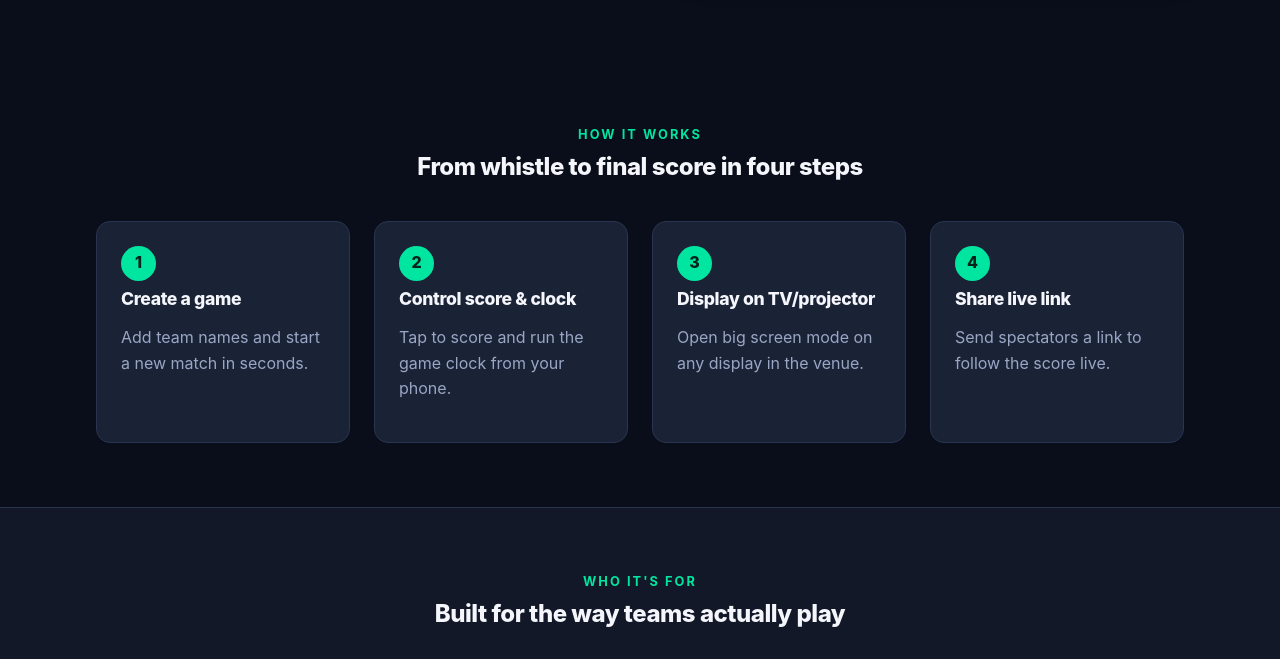
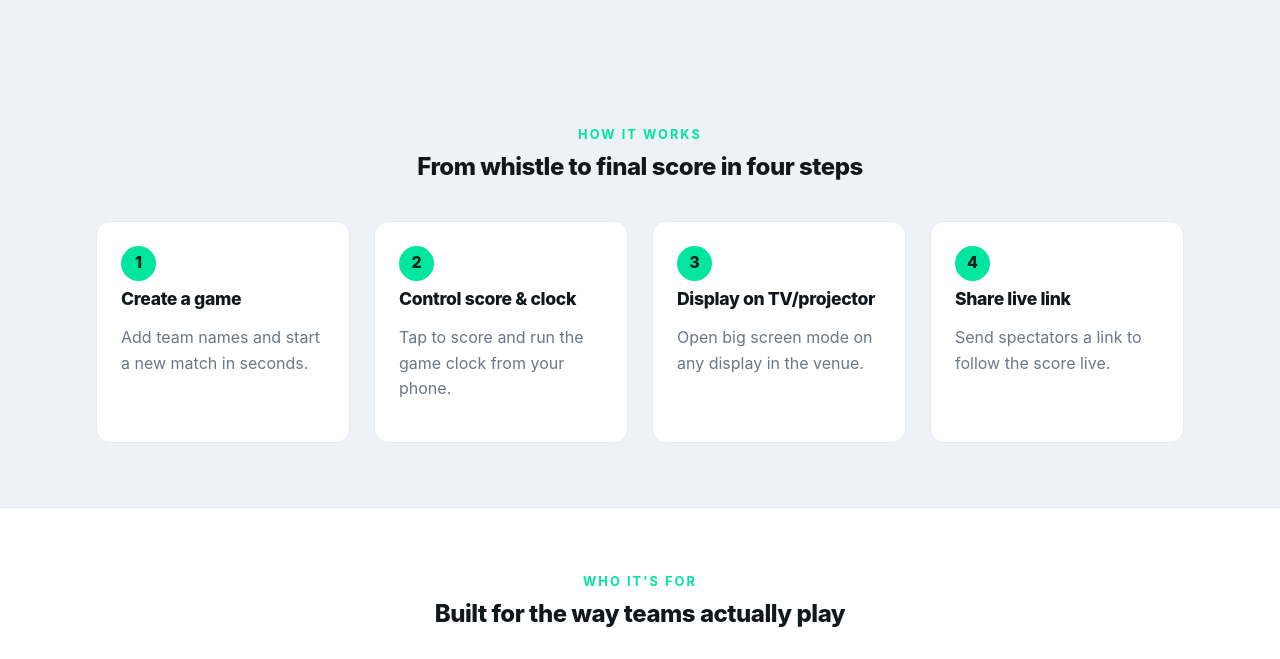
Before and after one commit to sneat-co/gameboard, an Astro site in the folder landings/: page / in a window 1280 px wide. Shown: the part 441-1100 px from the top of the page. Built offline with nearby package versions, Linux system fonts and the light colour scheme; Astro itself is replaced by a stand-in of ours.

Commit message:
feat(landings): map palette to shared tokens (light chrome)

```diff
--- a/landings/src/styles/global.css
+++ b/landings/src/styles/global.css
@@ -1,23 +1,23 @@
 :root {
-  /* Scoreboard-inspired dark palette */
-  --color-bg: #0a0e1a;
-  --color-bg-elevated: #121828;
-  --color-surface: #1a2236;
-  --color-border: #2a3450;
-  --color-text: #f4f6fb;
-  --color-text-muted: #9aa6c4;
+  /* Mapped onto shared tokens (design/tokens.css) */
+  --color-bg: var(--gb-bg);
+  --color-bg-elevated: var(--gb-surface);
+  --color-surface: var(--gb-surface);
+  --color-border: var(--gb-border);
+  --color-text: var(--gb-ink);
+  --color-text-muted: var(--gb-muted);
 
-  --color-accent: #00e5a0;
-  --color-accent-strong: #00c489;
-  --color-score: #ffd23f;
-  --color-danger: #ff5c7a;
+  --color-accent: var(--gb-accent);
+  --color-accent-strong: var(--gb-accent-strong);
+  --color-score: var(--gb-clock);
+  --color-danger: var(--gb-warn);
 
-  --font-sans: "Inter", system-ui, -apple-system, "Segoe UI", Roboto, sans-serif;
-  --font-mono: "DSEG", "Courier New", ui-monospace, "SF Mono", monospace;
+  --font-sans: var(--gb-font-sans);
+  --font-mono: var(--gb-font-score);
 
   --maxw: 1120px;
-  --radius: 14px;
-  --shadow: 0 10px 40px rgba(0, 0, 0, 0.45);
+  --radius: var(--gb-radius);
+  --shadow: var(--gb-shadow);
 
   --space-1: 0.5rem;
   --space-2: 1rem;
```
